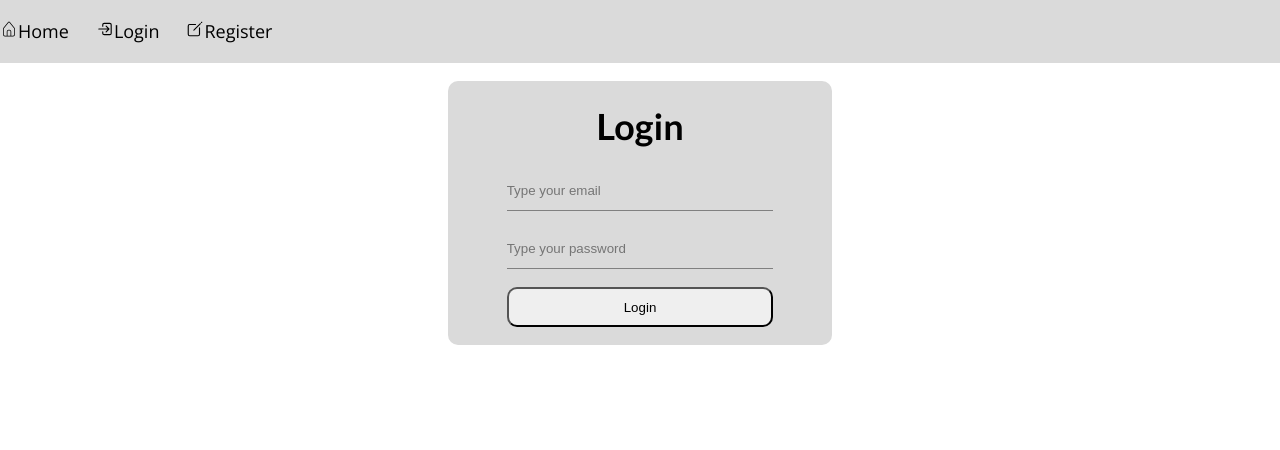
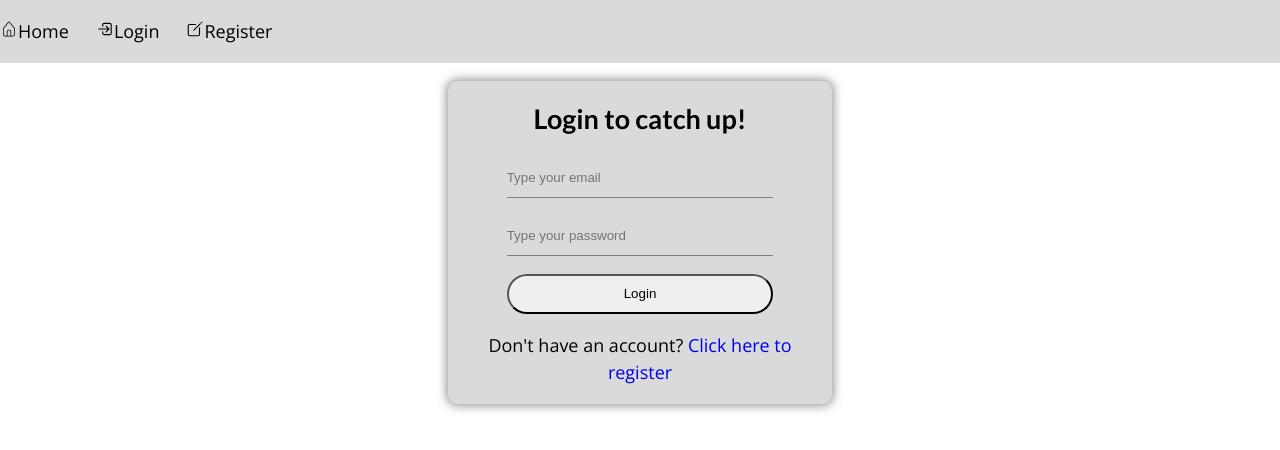
Before and after one commit to NikolaNikolov93/Pictagram, a React (Vite) app: page /login in a window 1280 px wide. Shown: the top 450 px of the page. Built offline with nearby package versions, Linux system fonts and the light colour scheme.

Commit message:
Logind and Register add functionalites

```diff
--- a/src/pages/login/Login.jsx
+++ b/src/pages/login/Login.jsx
@@ -4,7 +4,7 @@ import React, { useState } from "react";
 import { auth } from "../../firebase/firebase";
 import { useDispatch } from "react-redux";
 import { saveUser, saveToken, saveUserId } from "../../state/auth/authSlice";
-import { useNavigate } from "react-router-dom";
+import { Link, useNavigate } from "react-router-dom";
 
 const Login = () => {
   const navigate = useNavigate();
@@ -43,7 +43,7 @@ const Login = () => {
   return (
     <div className={styles["form-container"]}>
       <form onSubmit={handleSubmit}>
-        <h1>Login</h1>
+        <h2>Login to catch up!</h2>
         <div>
           <input
             placeholder="Type your email"
@@ -68,6 +68,10 @@ const Login = () => {
         </div>
         {err ? <div className={styles["error-msg"]}>{err.message}</div> : <></>}
         <button type="submit">Login</button>
+        <p>
+          Don't have an account?{" "}
+          <Link to="/register">Click here to register</Link>
+        </p>
       </form>
     </div>
   );
--- a/src/pages/login/Login.module.css
+++ b/src/pages/login/Login.module.css
@@ -2,6 +2,7 @@
   display: flex;
   align-items: center;
   justify-content: center;
+  text-align: center;
 }
 .form-container form {
   flex-basis: 30%;
@@ -9,9 +10,9 @@
   padding: 1em;
   border-radius: 10px;
   background-color: rgb(218, 218, 218);
-
   display: flex;
   flex-direction: column;
+  box-shadow: 0 0 10px 2px rgba(83, 83, 83, 0.596);
   gap: 1em;
 }
 .form-container form input,
@@ -27,7 +28,7 @@
   border-bottom: 1px solid gray;
 }
 .form-container form button {
-  border-radius: 10px;
+  border-radius: 30px;
 }
 .form-container form button:hover {
   background-color: lightgray;
--- a/src/pages/register/Register.jsx
+++ b/src/pages/register/Register.jsx
@@ -2,7 +2,7 @@ import React, { useState } from "react";
 import styles from "./Register.module.css";
 import { createUserWithEmailAndPassword } from "firebase/auth";
 import { auth } from "../../firebase/firebase";
-import { useNavigate } from "react-router-dom";
+import { Link, useNavigate } from "react-router-dom";
 
 const Register = () => {
   const navigate = useNavigate();
@@ -37,7 +37,7 @@ const Register = () => {
   return (
     <div className={styles["form-container"]}>
       <form onSubmit={handleSubmit}>
-        <h1>Register</h1>
+        <h2>Register to see more!</h2>
         <div>
           <input
             placeholder="Type your email"
@@ -62,6 +62,9 @@ const Register = () => {
         </div>
         {err ? <div className={styles["error-msg"]}>{err.message}</div> : <></>}
         <button type="submit">Login</button>
+        <p>
+          Already have an account? <Link to="/login">Click here to login</Link>
+        </p>
       </form>
     </div>
   );
--- a/src/pages/register/Register.module.css
+++ b/src/pages/register/Register.module.css
@@ -2,6 +2,7 @@
   display: flex;
   align-items: center;
   justify-content: center;
+  text-align: center;
 }
 .form-container form {
   flex-basis: 30%;
@@ -9,7 +10,7 @@
   padding: 1em;
   border-radius: 10px;
   background-color: rgb(218, 218, 218);
-
+  box-shadow: 0 0 10px 2px rgba(83, 83, 83, 0.596);
   display: flex;
   flex-direction: column;
   gap: 1em;
@@ -27,7 +28,7 @@
   border-bottom: 1px solid gray;
 }
 .form-container form button {
-  border-radius: 10px;
+  border-radius: 30px;
 }
 .form-container form button:hover {
   background-color: lightgray;
```
